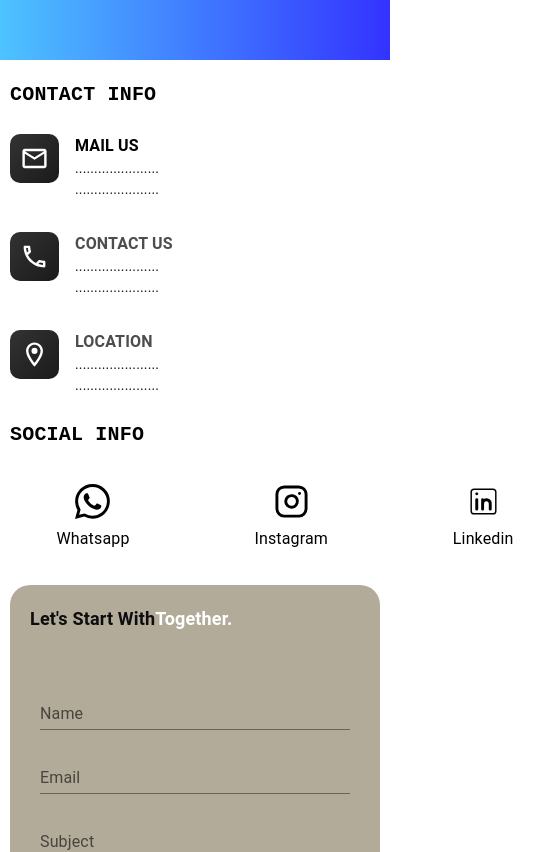
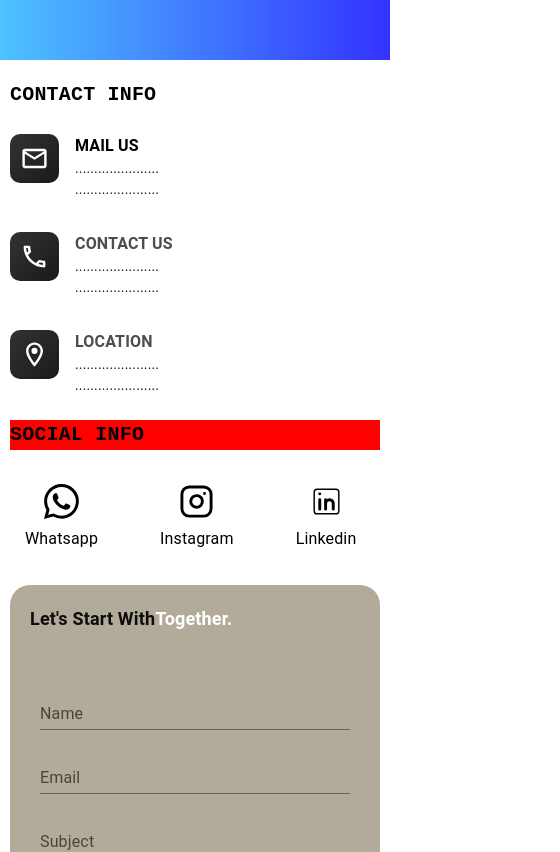
Before and after one commit to Gokul-pga/lucky, a Next.js app: page /contact in a window 390 px wide. Shown: the top 852 px of the page, 560 px wide, since content can reach past the window. Built offline with nearby package versions, Linux system fonts and the light colour scheme.

Commit message:
contact pge make responsive

```diff
--- a/pages/contact.js
+++ b/pages/contact.js
@@ -146,13 +146,13 @@ function Contact() {
             <Stack gap={3} sx={{ flexDirection: "column" }}>
               <Typography
                 className="animate__animated animate__zoomIn"
-                sx={{ color: "black", fontSize: "20px",fontWeight:'bold',fontFamily:'monospace' }}
+                sx={{ color: "black", fontSize: "20px",fontWeight:'bold',fontFamily:'monospace',width:'100%', bgcolor:'red' }}
               >
                 SOCIAL INFO
               </Typography>
               <Stack
                 gap={4}
-                sx={{ flexDirection: "row",width:{xl:'300px',lg:'300px',md:'550px',sm:'550px',xs:'550px'},justifyContent:'space-around' }}
+                sx={{ flexDirection: "row",width:{xl:'300px',lg:'300px',md:'350px',sm:'350px',xs:'350px'},justifyContent:'space-around' }}
                 className="animate__animated animate__slideInLeft"
               >
                 <Box  sx={{display:'flex',
```
